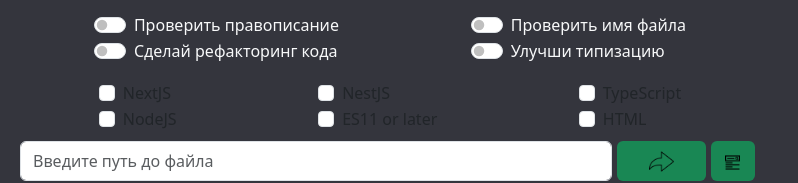
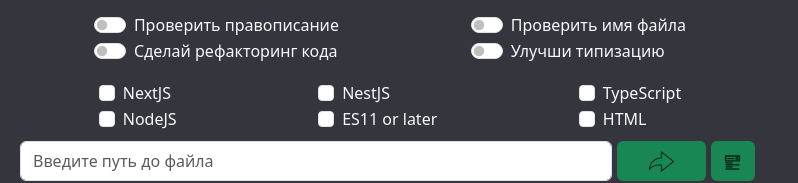
Before and after one commit to MakShuk/chrome-extension-from-chat-gpt, a website built with webpack: page src/index.html in a window 1280 px wide. Shown: the top 183 px of the page, without its empty margins (0-798 px from the left). Built offline with nearby package versions, Linux system fonts and the light colour scheme; files whose address does not match are found by name.

Commit message:
chore: Update prettier configuration and checkbox labels

```diff
--- a/src/index.html
+++ b/src/index.html
@@ -60,27 +60,27 @@
 		<div class="p-2" id="request-param">
 			<div class="form-check">
 				<input class="form-check-input" type="checkbox" value="NextJS" id="flexCheck-1" />
-				<label class="form-check-label" for="flexCheckDefault"> NextJS </label>
+				<label class="form-check-label text-light" for="flexCheckDefault"> NextJS </label>
 			</div>
 			<div class="form-check">
 				<input class="form-check-input" type="checkbox" value="NestJS" id="flexCheck-2" />
-				<label class="form-check-label" for="flexCheckChecked"> NestJS </label>
+				<label class="form-check-label text-light" for="flexCheckChecked"> NestJS </label>
 			</div>
 			<div class="form-check">
 				<input class="form-check-input" type="checkbox" value="TypeScript" id="flexCheck-3" />
-				<label class="form-check-label" for="flexCheckChecked"> TypeScript </label>
+				<label class="form-check-label text-light" for="flexCheckChecked"> TypeScript </label>
 			</div>
 			<div class="form-check">
 				<input class="form-check-input" type="checkbox" value="NodeJS" id="flexCheck-4" />
-				<label class="form-check-label" for="flexCheckChecked"> NodeJS</label>
+				<label class="form-check-label text-light" for="flexCheckChecked"> NodeJS</label>
 			</div>
 			<div class="form-check">
 				<input class="form-check-input" type="checkbox" value="ES11 or later" id="flexCheck-5" />
-				<label class="form-check-label" for="flexCheckChecked"> ES11 or later </label>
+				<label class="form-check-label text-light" for="flexCheckChecked"> ES11 or later </label>
 			</div>
 			<div class="form-check">
 				<input class="form-check-input" type="checkbox" value="HTML" id="flexCheck-6" />
-				<label class="form-check-label" for="flexCheckChecked"> HTML </label>
+				<label class="form-check-label text-light" for="flexCheckChecked"> HTML </label>
 			</div>
 		</div>
 
```
Also changed, not shown: 1 other file.
